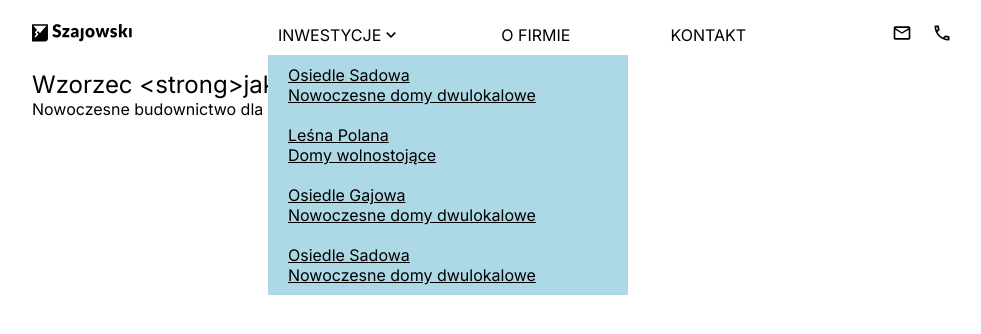
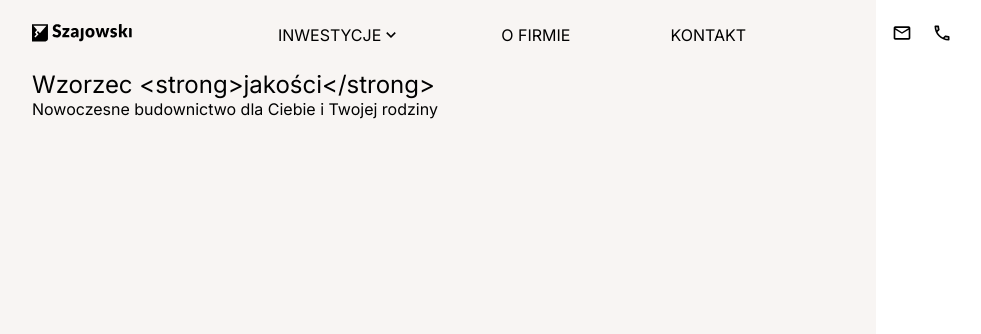
Before and after one commit to kacperwalter/firmaszajowski.pl, a Next.js app: page / in a window 1280 px wide. Shown: the top 334 px of the page, without its empty margins (148-1129 px from the left). Built offline with nearby package versions, Linux system fonts and the light colour scheme.

Commit message:
Add background rect implementation

```diff
--- /dev/null
+++ b/app/common/components/atoms/BckgRect/BckgRect.scss
@@ -0,0 +1,23 @@
+.bckg-rect {
+    background-color: var(--color-beige);
+    width: 80vw;
+    height: 80vh;
+    position: absolute;
+    z-index: -1;
+
+    &.bckg-rect--left {
+        top: 0;
+        left: 0;
+    }
+
+    &.bckg-rect--right {
+        top: 0;
+        right: 0;
+    }
+
+    &.bckg-rect--center {
+        top: 50%;
+        left: 50%;
+        transform: translate(-50%, -50%);
+    }
+}
--- a/app/common/components/atoms/BckgRect/BckgRect.tsx
+++ b/app/common/components/atoms/BckgRect/BckgRect.tsx
@@ -1,12 +1,22 @@
 import "./BckgRect.scss"
+import { BckgRectProps } from "./BckgRect.types"
 
-type BckgRectProps = {
-    direction: "left" | "right"
-}
+const BckgRect = ({ placement = "left" }: BckgRectProps) => {
+  let className = "bckg-rect"
 
-const BckgRect = ({ direction = "left" }: BckgRectProps) => {
-  // TODO start from here
-  return <div className={`bckg-rect`}></div>
+  switch (placement) {
+    case "left":
+      className += " bckg-rect--left"
+      break
+    case "right":
+      className += " bckg-rect--right"
+      break
+    case "center":
+      className += " bckg-rect--center"
+      break
+  }
+
+  return <div className={className}></div>
 }
 
 export default BckgRect
--- /dev/null
+++ b/app/common/components/atoms/BckgRect/BckgRect.types.ts
@@ -0,0 +1,3 @@
+export type BckgRectProps = {
+    placement: "left" | "right" | "center"
+  }
--- a/app/common/components/organisms/Navbar/Navigation.tsx
+++ b/app/common/components/organisms/Navbar/Navigation.tsx
@@ -11,7 +11,7 @@ import { navigationItems } from "@/app/data/navigationItems"
 const Navigation = () => {
   const pathname = usePathname()
 
-  const [isDropdownVisible, setIsDropdownVisible] = useState(true)
+  const [isDropdownVisible, setIsDropdownVisible] = useState(false)
 
   const toggleDropdownVisibility = () => {
     setIsDropdownVisible(!isDropdownVisible)
--- a/app/page.tsx
+++ b/app/page.tsx
@@ -1,9 +1,11 @@
 import Homepage from "@/app/modules/Homepage/Homepage"
 import Navbar from "@/app/common/components/organisms/Navbar/Navbar"
+import BckgRect from "@/app/common/components/atoms/BckgRect/BckgRect"
 
 const Home = () => {
   return (
     <>
+      <BckgRect placement="left" />
       <Navbar />
       <Homepage />
     </>
```
